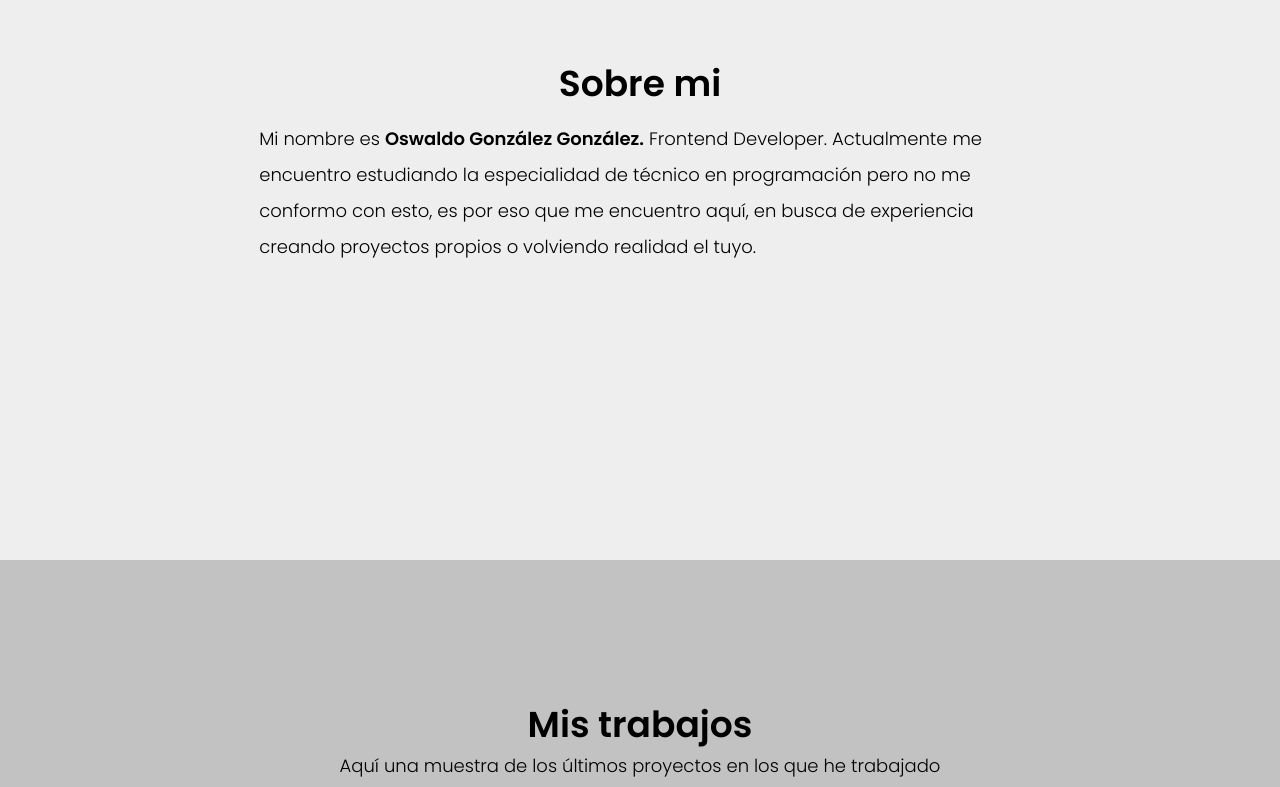
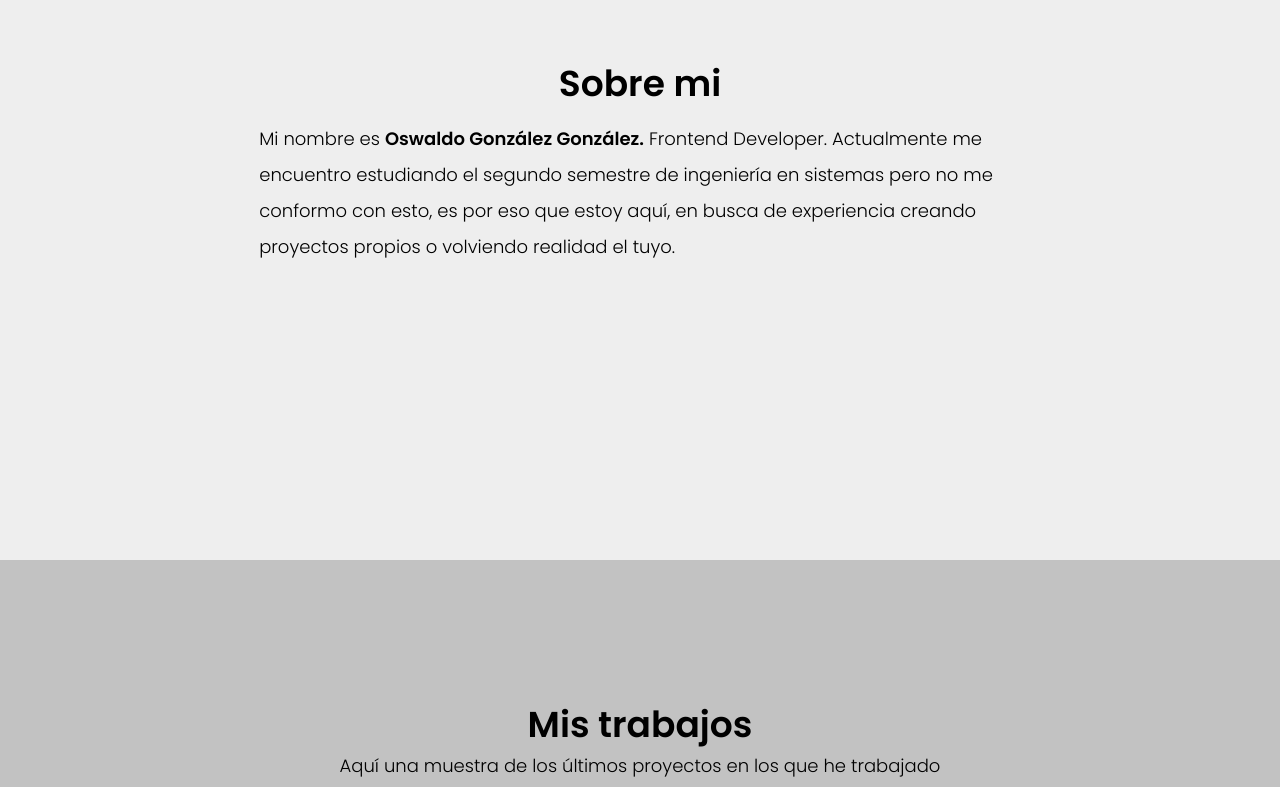
Before and after one commit to oswgg/oswaldo-gg, a plain HTML site: page index.html in a window 1280 px wide. Shown: the part 1040-1827 px from the top of the page. Drawn offline with nearby package versions, Linux system fonts and the light colour scheme.

Commit message:
Correct description of me

```diff
--- a/index.html
+++ b/index.html
@@ -54,8 +54,8 @@
 				<h2 class="title about__title">Sobre mi</h2>
 				<p class="text about__text anim" data-type="anim-vertical">
 					Mi nombre es <b>Oswaldo González González.</b>
-					Frontend Developer. Actualmente me encuentro estudiando la especialidad de técnico en
-					programación pero no me conformo con esto, es por eso que me encuentro aquí, en busca de
+					Frontend Developer. Actualmente me encuentro estudiando el segundo semestre de ingeniería en
+					sistemas pero no me conformo con esto, es por eso que estoy aquí, en busca de
 					experiencia creando proyectos propios o volviendo realidad el tuyo.
 				</p>
 			</div>
```
